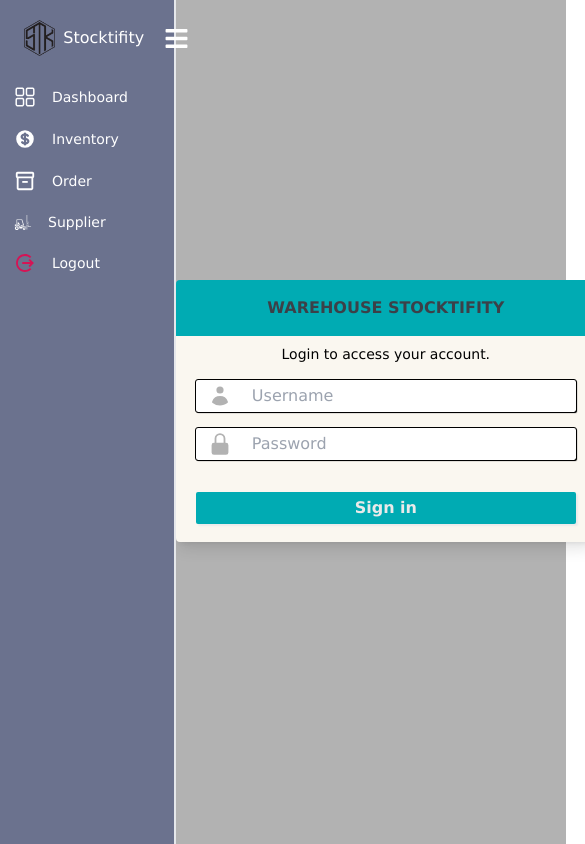
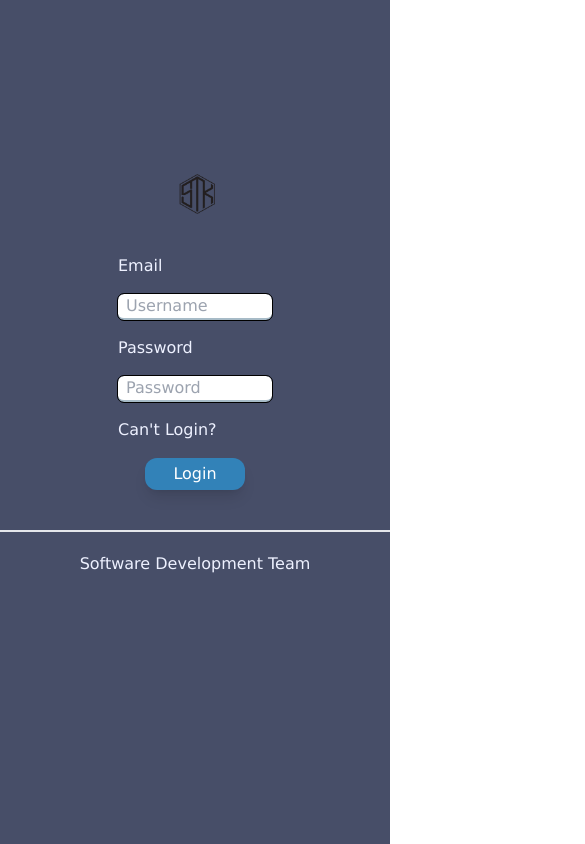
Before and after one commit to whend12/Warehouse-Stocktifity, a React (Create React App) app in the folder frontend_stocktifity/: page /Login in a window 390 px wide. Shown: the whole page, 585 px wide, since content can reach past the window. Built offline with nearby package versions, Linux system fonts and the light colour scheme.

Commit message:
convert date and repair page login

```diff
--- a/frontend_stocktifity/package.json
+++ b/frontend_stocktifity/package.json
@@ -15,6 +15,7 @@
     "@testing-library/user-event": "^13.5.0",
     "axios": "^1.3.3",
     "jquery": "^3.6.3",
+    "moment": "^2.29.4",
     "react": "^18.2.0",
     "react-confirm-alert": "^3.0.6",
     "react-dom": "^18.2.0",
--- a/frontend_stocktifity/src/App.jsx
+++ b/frontend_stocktifity/src/App.jsx
@@ -1,36 +1,38 @@
 import './App.css'
-import {BrowserRouter, Routes, Route } from 'react-router-dom'
+import { BrowserRouter as Router, Routes, Route } from 'react-router-dom'
+import Login from './components/Login'
 import Sidebar from './pages/Sidebar'
 import Dashboard from './components/Dashboard'
-import Admin from './pages/Admin'
 import Inventory from './components/Inventory'
 import Order from './components/Order'
 import Supplier from './components/Supplier'
-import Home from './pages/Home'
 import Orderdata from './components/Orderdata'
 import { InventoryProvider } from './context/InventoryContext'
 import { SupplierProvider } from './context/SupplierContext'
 
 const App = () => {
   return (
-    <BrowserRouter>
+    <Router>
+      <Routes>
+        {/* <Route path="/" element={<Login/>}/> */}
+        <Route path="Login" element={<Login/>}/>
+      </Routes>
+
       <Sidebar>
         <InventoryProvider>
         <SupplierProvider>
           <Routes>
             <Route path="/" element={<Dashboard/>}/>
-            <Route path="Admin" element={<Admin/>}/>
             <Route path="Dashboard" index element={<Dashboard/>}/>
-            <Route path='Inventory' element={<Inventory/>}/>
+            <Route path="Inventory" element={<Inventory/>}/>
             <Route path="Order" element={<Order/>}/>
             <Route path="Supplier" element={<Supplier/>}/>
-            <Route path='OrderData' element={<Orderdata/>}/>
-            <Route path="*" element={<Home/>}/>
+            <Route path="OrderData" element={<Orderdata/>}/>
           </Routes>
         </SupplierProvider>
         </InventoryProvider>
       </Sidebar>
-    </BrowserRouter>
+    </Router>
   )
 }
 
--- a/frontend_stocktifity/src/components/Dashboard.jsx
+++ b/frontend_stocktifity/src/components/Dashboard.jsx
@@ -14,9 +14,6 @@ const Dashboard = () => {
             <header className="flex w-full bg-[#6B728E] border-b-2 p-4">
                 <div className="flex w-full">
                 <h1 className="text-white font-semibold text-sm uppercase">Dashboard</h1>
-                </div>
-                <div className="flex justify-end items-center">
-                    <BsFillPersonFill fill="white" size={20}/><h2 className="ml-1 text-white font-semibold text-sm">Admin</h2>
                 </div>
             </header>
 
--- a/frontend_stocktifity/src/pages/Admin.js
+++ b/frontend_stocktifity/src/components/Login.js
@@ -1,9 +1,27 @@
-import React from "react"
-import { Link } from "react-router-dom"
+import React, {useState} from "react"
+import axios from "axios"
+import { Link, Navigate } from "react-router-dom"
+
 import logo from "../assets/img/logo.png"
-import './Admin.css'
+import './Login.css'
 
-const Admin = () => {
+const Login = () => {
+    const [email, setEmail] = useState('')
+    const [password, setPassword] = useState('')
+    const [error, setError] = useState('')
+
+    const handleSubmit = async (event) => {
+        event.preventdefault()
+        try {
+            const response = await axios.post('http://localhost:5000/api/v1/login', {email, password})
+            localStorage.setItem("token", response.data.token)
+            alert("success")
+            // Navigate("/Inventory")
+        } catch (error) {
+            setError("Email or password is correct")
+        }
+    }
+
     return (
         <>
         <div className="container-fluid flex">
@@ -20,20 +38,20 @@ const Admin = () => {
             <div className="side-right flex flex-col justify-center items-center bg-[#474E68] min-h-[560px] h-screen w-[40%]">
                 <div className="side-right-content w-[60%] flex flex-col">
                     <h2 className="text-center text-[#EEF1FF] font-bold uppercase"><img src={logo} className="w-10 h-10 mx-auto"></img></h2>
-                    <form className="form-login w-full p-10" action="">
+                    <form onSubmit={handleSubmit} className="form-login w-full p-10">
                         <div className="mb-4">
-                            <label className="block text-[#EEF1FF] font-medium">Username</label>
-                            <input type="text" id="username" className="block w-full border-b-2 border-[#A7BBC7] pl-2 rounded-md shadow-none focus:bg-[#E3F6F5] focus:border-[#393E46] focus:text-black hover:outline-none" placeholder="Username" required></input>
+                            <label className="block text-[#EEF1FF] font-medium">Email</label>
+                            <input onChange={(event) => setEmail(event.target.value)} value={email} type="email" name="email" id="email" className="block w-full border-b-2 border-[#A7BBC7] pl-2 rounded-md shadow-none focus:bg-[#E3F6F5] focus:border-[#393E46] focus:text-black hover:outline-none" placeholder="Username" required></input>
                         </div>
                         <div className="mb-4">
                             <label className="block text-[#EEF1FF] font-medium">Password</label>
-                            <input type="password" id="password" className="block w-full border-b-2 border-[#A7BBC7] pl-2 rounded-md shadow-none focus:bg-[#E3F6F5] focus:border-[#393E46] focus:text-black hover:outline-none" placeholder="Password" required></input>
+                            <input onChange={(event) => setPassword(event.target.value)} value={password} type="password" name="password" id="password" className="block w-full border-b-2 border-[#A7BBC7] pl-2 rounded-md shadow-none focus:bg-[#E3F6F5] focus:border-[#393E46] focus:text-black hover:outline-none" placeholder="Password" required></input>
                         </div>
                         <div className="mb-4">
                             <p className="text-[#EEF1FF]"><Link to="">Can't Login?</Link></p>
                         </div>
                         <div className="text-center">
-                            <button className="w-[100px] p-1 bg-[#3282B8] text-white shadow-lg rounded-xl hover:outline-none hover:bg-[#5584AC]">Login</button>
+                            <button type="submit" className="w-[100px] p-1 bg-[#3282B8] text-white shadow-lg rounded-xl hover:outline-none hover:bg-[#5584AC]">Login</button>
                         </div>
                     </form>
                 </div>
@@ -47,4 +65,4 @@ const Admin = () => {
     )
 }
 
-export default Admin
+export default Login
--- a/frontend_stocktifity/src/context/InventoryContext.js
+++ b/frontend_stocktifity/src/context/InventoryContext.js
@@ -8,10 +8,10 @@ export const InventoryProvider = props => {
     const [showModal, setShowModal] = useState(false)
     const [open, setOpen] = useState(false)
     const [page, setPage] = useState(1) // Table Pagination
-    const [data, setData] = useState(null) // fetching data
+    const [data, setData] = useState([]) // fetching data
     const [fetchStatus, setFetchStatus] = useState(true) // indikator
     const [search, setSearch] = useState("") // Search
-    const [currentSku, setCurrentSku] = useState(-1)
+    const [currentId, setCurrentId] = useState(-1)
 
     const handleClickOpen = () => {
       setOpen(true)
@@ -70,7 +70,7 @@ export const InventoryProvider = props => {
         category
       } = input
 
-      if (currentSku === -1) {
+      if (currentId === -1) {
         // Created Data
         axios.post("http://localhost:5000/api/v1/products", {name, quantity, sku, category})
         .then((result) => {
@@ -78,11 +78,12 @@ export const InventoryProvider = props => {
             setFetchStatus(true)
             swal(result.data.message)
         }).catch((error)=>{
-          console.log(error)
+          alert(error.message)
+          console.log(error.message)
         })
       } else {
         // Update Data
-        axios.put(`http://localhost:5000/api/v1/products/${currentSku}`,{name , quantity, sku, category})
+        axios.put(`http://localhost:5000/api/v1/products/${currentId}`,{name , quantity, sku, category})
         .then((result)=>{
           // window.location.reload()
           setFetchStatus(true)
@@ -92,7 +93,7 @@ export const InventoryProvider = props => {
         })
       }
 
-      setCurrentSku(-1)
+      setCurrentId(-1)
 
       setInput(
         {
@@ -106,14 +107,16 @@ export const InventoryProvider = props => {
 
     // Handling Edit
     const handleEdit = (event) => {
-      let idData = event.target.value
-      setShowModal(true)
-      setCurrentSku(idData)
-      axios.get(`http://localhost:5000/api/v1/products/${idData}`)
+      let _idData = event.target.value
+
+      setCurrentId(_idData)
+      axios.get(`http://localhost:5000/api/v1/products/${_idData}`)
       .then((result) => {
 
-        console.log(result)
-        let data = result.data
+        setShowModal(true)
+        console.log(_idData)
+
+        setCurrentId(result.data._id)
         setInput(
           {
             name : result.data.name,
@@ -126,9 +129,10 @@ export const InventoryProvider = props => {
     }
 
     // Handling Delete
-    const handleDelete = (event) => {
-        let skuData = String(event.target.value)
-        axios.delete(`http://localhost:5000/api/v1/products/${skuData}`)
+    const handleDelete = async (event) => {
+      try {
+        let _idData = event.target.value
+        await axios.delete(`http://localhost:5000/api/v1/products/${_idData}`)
         swal({
           title: 'Are you sure?',
           text: "You want to delete this item? this process cannot be undone",
@@ -145,7 +149,11 @@ export const InventoryProvider = props => {
         } else {
 
         }
+
       })
+    } catch {
+
+    }
     }
 
     // const handleDelete = async (event) => {
--- a/frontend_stocktifity/src/index.css
+++ b/frontend_stocktifity/src/index.css
@@ -8,9 +8,7 @@
 
 body {
   margin: 0;
-  font-family: -apple-system, BlinkMacSystemFont, 'roboto', 'Segoe UI', 'Roboto', 'Oxygen',
-    'Ubuntu', 'Cantarell', 'Fira Sans', 'Droid Sans', 'Helvetica Neue',
-    sans-serif;
+  font-family: 'Lucida Sans', 'Lucida Sans Regular', 'Lucida Grande', 'Lucida Sans Unicode', Geneva, Verdana, sans-serif;
   -webkit-font-smoothing: antialiased;
   -moz-osx-font-smoothing: grayscale;
 }
@@ -19,3 +17,20 @@ code {
   font-family: source-code-pro, Menlo, Monaco, Consolas, 'Courier New',
     monospace;
 }
+
+input {
+  width: 380px;
+  margin: 1rem 0;
+  color: black;
+  box-shadow: 1px 1px 1px;
+  outline: 1px solid;
+}
+
+input:hover {
+  outline: 1px solid #00ABB3;
+}
+
+button {
+  width: 380px;
+  box-shadow: 2px 2px 2px;
+}
--- a/frontend_stocktifity/src/pages/Home.css
+++ /dev/null
@@ -1,32 +0,0 @@
-.container-fluid {
-    background-color: #B2B2B2;
-    /* filter: blur(2px);
-    -webkit-filter: blur(2px);
-     #301E67 */
-}
-
-label {
-    color: #B2B2B2;
-}
-
-input {
-    width: 380px;
-    margin: 1rem 0;
-    color: black;
-    box-shadow: 1px 1px 1px;
-    outline: 1px solid;
-}
-
-input:hover {
-    outline: 1px solid #00ABB3;
-}
-
-button {
-    width: 380px;
-    box-shadow: 2px 2px 2px;
-}
-
-button:focus {
-    outline: 1px dotted;
-    outline: 5px auto -webkit-focus-ring-color;
-  }
--- a/frontend_stocktifity/src/pages/Home.js
+++ /dev/null
@@ -1,42 +0,0 @@
-import React from "react";
-import './Home.css';
-
-const Home = () => {
-
-    const traceButton = () => {
-        alert("Error");
-    }
-
-    return (
-        <>
-        <div className="container-fluid grid w-full h-screen">
-            <div className="grid content-center w-[420px] h-60 bg-[#FAF7F0] m-auto pb-10 rounded shadow-lg">
-                <div className="bg-[#00ABB3] p-4 rounded-t">
-                    <h1 className="font-bold text-center text-[#3C4048] uppercase">WareHouse Stocktifity</h1>
-                </div>
-
-                <div className="grid content-center">
-                    <form className="mx-auto">
-                    <p className="font-thin text-sm text-center mt-2">Login to access your account.</p>
-                        <label className="relative block">
-                            <svg xmlns="http://www.w3.org/2000/svg" viewBox="0 0 20 20" fill="currentColor" className="pointer-events-none w-6 h-6 absolute top-1/2 transform -translate-y-1/2 left-3">
-                            <path d="M10 8a3 3 0 100-6 3 3 0 000 6zM3.465 14.493a1.23 1.23 0 00.41 1.412A9.957 9.957 0 0010 18c2.31 0 4.438-.784 6.131-2.1.43-.333.604-.903.408-1.41a7.002 7.002 0 00-13.074.003z" />
-                            </svg>
-                            <input type="text" id="username" className="username block p-1 pl-14 rounded-sm" placeholder="Username" required></input>
-                        </label>
-                        <label className="relative block">
-                            <svg xmlns="http://www.w3.org/2000/svg" viewBox="0 0 20 20" fill="currentColor" className="pointer-events-none w-6 h-6 absolute top-1/2 transform -translate-y-1/2 left-3">
-                            <path fillRule="evenodd" d="M10 1a4.5 4.5 0 00-4.5 4.5V9H5a2 2 0 00-2 2v6a2 2 0 002 2h10a2 2 0 002-2v-6a2 2 0 00-2-2h-.5V5.5A4.5 4.5 0 0010 1zm3 8V5.5a3 3 0 10-6 0V9h6z" clipRule="evenodd" />
-                            </svg>
-                        <input type="password" id="password" className="password block p-1 pl-14 rounded-sm" placeholder="Password" required></input>
-                        </label>
-                    <button className=" bg-[#00ABB3] text-[#EAEAEA] font-semibold mt-4 p-1 rounded-sm" onClick={() => traceButton()}>Sign in</button>
-                    </form>
-                </div>
-            </div>
-        </div>
-        </>
-    )
-}
-
-export default Home;
--- a/frontend_stocktifity/src/pages/Sidebar.jsx
+++ b/frontend_stocktifity/src/pages/Sidebar.jsx
@@ -1,4 +1,4 @@
-import React from "react"
+import React, { Children } from "react"
 import { NavLink } from "react-router-dom"
 import { useState } from "react"
 
@@ -41,16 +41,16 @@ const Sidebar = ({children}) => {
           icon: <GiForklift/>
         },
         {
-          path: "/Admin",
+          path: "/Login",
           name: "Logout",
           icon: <IoMdLogOut size={22} fill="#D61355"/>
         }
       ]
 
     return (
-
-        <div className="flex">
-            <div className={`${isOpen ? "w-[250px]" : "w-16"} relative min-h-screen duration-500 bg-[#6B728E] border-r-2`}>
+          <>
+          <div className="flex relative">
+              <div className={`${isOpen ? "w-[250px]" : "w-16"} fixed min-h-screen duration-500 bg-[#6B728E] border-r-2`}>
                   <div className="w-full flex items-center p-5">
                   <img src={logo} alt="stocktifity" className={`${!isOpen && "hidden"} w-9 h-9`}></img><h1 className={`${!isOpen && "hidden"} logo text-white ml-2`}>Stocktifity</h1>
                       <div className={`${isOpen && "ml-5"} bars block text-white`}>
@@ -59,17 +59,17 @@ const Sidebar = ({children}) => {
                   </div>
                   { menuItem.map((item, index) => (
                       <NavLink to={item.path} key={index} className="link flex items-center text-white pt-2.5 pb-2.5 pl-3.5 pr-3.5 gap-4 duration-500 hover:bg-[#EEEEEE] hover:text-[#000] active:bg-blue-500">
-                        <div className={`${!isOpen && "ml-2"} icon text-lg`}>{item.icon}</div>
-                        <div className={`${!isOpen && "hidden"} link-text text-sm`}>{item.name}</div>
+                          <div key={item.icon} className={`${!isOpen && "ml-2"} icon text-lg`}>{item.icon}</div>
+                          <div key={item.name} className={`${!isOpen && "hidden"} link-text text-sm`}>{item.name}</div>
                       </NavLink>
                   ))
               }
 
               {/* <button onClick={() => navigate("/Admin")} className={`${!isOpen && "w-12 left-2 p-1"} duration-500 absolute bottom-5 left-10 w-20 bg-[#474E68] text-white p-2 rounded-lg shadow-lg shadow-[#50577A] hover:bg-[#50577A] hover:outline-none focus:outline-none active:bg-[#474E68]`}>Log out</button> */}
               </div>
-            <main className="w-screen h-screen">{children}</main>
+            <main className={`${isOpen ? "ml-[250px]" : "ml-[50px]"} w-screen duration-500`}>{children}</main>
           </div>
-
+          </>
     )
 }
 
```
Also changed, not shown: frontend_stocktifity/src/components/Inventory.jsx (+16 -15 lines), frontend_stocktifity/src/components/Login.css (renamed from frontend_stocktifity/src/pages/Admin.css), 1 other file (tests, documents, lock files or other folders). Lines whose indentation alone changed are shown as unchanged.
